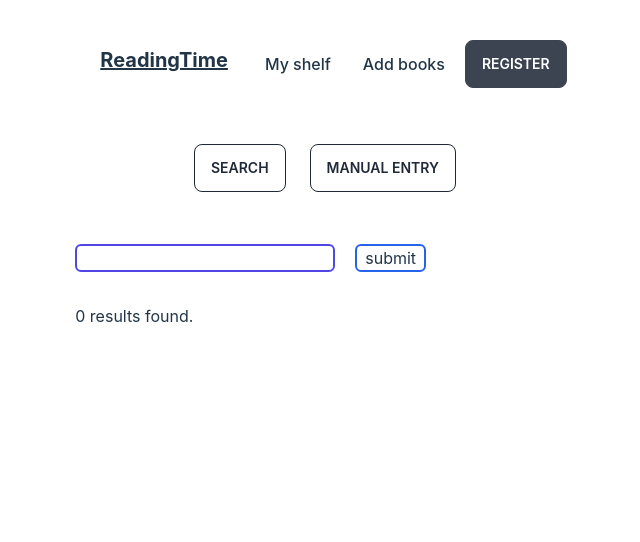
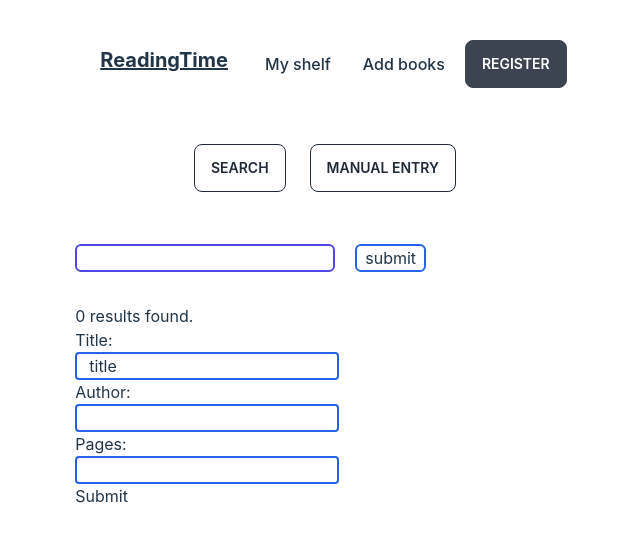
Before and after one commit to moses-codes/readingtime, a React (Vite) app: page / in a window 1280 px wide. Shown: the top 542 px of the page, without its empty margins (315-955 px from the left). Built offline with nearby package versions, Linux system fonts and the light colour scheme.

Commit message:
set up manual search

```diff
--- a/package.json
+++ b/package.json
@@ -17,7 +17,8 @@
     "node": "^19.2.0",
     "nodemon": "^2.0.20",
     "react": "^18.2.0",
-    "react-dom": "^18.2.0"
+    "react-dom": "^18.2.0",
+    "react-hook-form": "^7.41.0"
   },
   "devDependencies": {
     "@types/react": "^18.0.26",
--- a/src/App.jsx
+++ b/src/App.jsx
@@ -2,43 +2,14 @@ import { useState, useEffect } from 'react'
 import './App.css'
 import axios from './axios'
 
-import BookShelf from './components/bookShelf'
 import Navbar from './components/navbar'
+import ManualEntry from './components/ManualEntry'
+
+import Search from "./components/Search"
 
 
 function App() {
-  const [data, setData] = useState({
-    numFound: 0,
-    docs: [],
-  })
 
-  // Define a state variable called "inputValue"
-  const [inputValue, setInputValue] = useState("");
-
-  const [searchValue, setSearchValue] = useState("");
-
-  // Define a function to handle change events on the input
-  const handleChange = (e) => {
-    let input = e.target.value
-    setInputValue(() => e.target.value)
-    setSearchValue(() => input.trim().split(' ').join('+'));
-  };
-
-  async function handleSubmit(e) {
-
-    try {
-      e.preventDefault()
-      const books = await axios({
-        method: 'GET',
-        url: `${searchValue}`,
-      })
-      // console.log(books.data)
-      setData(() => books.data)
-
-    } catch (err) {
-      console.err(err)
-    }
-  }
 
   // function handleSubmit(event) {
   //   console.log('search for ' + inputValue)
@@ -60,22 +31,8 @@ function App() {
         <button class="btn btn-outline mx-3 ">Manual Entry</button>
       </div>
 
-      <form
-        onSubmit={handleSubmit}>
-        <label>
-          <input className='border-solid border-2 border-indigo-600 rounded-md pl-2 mt-3' type="text" value={inputValue} onChange={handleChange} />
-        </label>
-        <input
-          className='border-solid border-2 border-blue-600 rounded-md ml-5 px-2 ' type='submit' value='submit' />
-      </form>
-
-      <div className="card">
-        <p>
-          {data.numFound} results found.
-        </p>
-      </div>
-
-      <BookShelf bookshelf={data.docs} />
+      <Search />
+      <ManualEntry />
 
     </div>
   )
--- a/src/components/ManualEntry.jsx
+++ b/src/components/ManualEntry.jsx
@@ -1,6 +1,40 @@
 import { React, useState } from "react";
 
-export default function ManualEntry(e) {
+import { useForm } from 'react-hook-form'
+
+export default function ManualEntry() {
+
+    const { register, handleSubmit, watch, formState: { errors } } = useForm();
+    const onSubmit = data => console.log(data);
+
+    console.log(watch("example")); // watch input value by passing the name of it
+
+    return (
+        /* "handleSubmit" will validate your inputs before invoking "onSubmit" */
+        <form className="" onSubmit={handleSubmit(onSubmit)}>
+            {/* register your input into the hook by invoking the "register" function */}
+
+            <div className="block">
+                <h4>Title:</h4>
+                <input className="border-solid border-2 border-blue-600 rounded pl-3" defaultValue="title" {...register("title")} />
+            </div>
+            {/* include validation with required or other standard HTML validation rules */}
+            <div className="block">
+                <h4>Author:</h4>
+                <input className="block border-solid border-2 border-blue-600 rounded pl-3"  {...register("author", { required: true })} />
+
+                {/* errors will return when field validation fails  */}
+                {errors.exampleRequired && <span>This field is required</span>}
+            </div>
+            <div className="block">
+                <h4>Pages:</h4>
+                <input className="block border-solid border-2 border-blue-600 rounded pl-3"  {...register("numPages", { required: true })} />
+                {/* errors will return when field validation fails  */}
+                {errors.exampleRequired && <span>This field is required</span>}
+            </div>
+            <input className="block" type="submit" />
+        </form>
+    );
 
 
 }
--- /dev/null
+++ b/src/components/Search.jsx
@@ -0,0 +1,57 @@
+import { useState, useEffect } from 'react'
+import BookSearch from './bookSearch'
+
+export default function Search(e) {
+    const [data, setData] = useState({
+        numFound: 0,
+        docs: [],
+    })
+
+    // Define a state variable called "inputValue"
+    const [inputValue, setInputValue] = useState("");
+
+    const [searchValue, setSearchValue] = useState("");
+
+    // Define a function to handle change events on the input
+    const handleChange = (e) => {
+        let input = e.target.value
+        setInputValue(() => e.target.value)
+        setSearchValue(() => input.trim().split(' ').join('+'));
+    };
+
+    async function handleSubmit(e) {
+
+        try {
+            e.preventDefault()
+            const books = await axios({
+                method: 'GET',
+                url: `${searchValue}`,
+            })
+            // console.log(books.data)
+            setData(() => books.data)
+
+        } catch (err) {
+            console.err(err)
+        }
+    }
+    return (
+        <div>
+            <form
+                onSubmit={handleSubmit}>
+                <label>
+                    <input className='border-solid border-2 border-indigo-600 rounded-md pl-2 mt-3' type="text" value={inputValue} onChange={handleChange} />
+                </label>
+                <input
+                    className='border-solid border-2 border-blue-600 rounded-md ml-5 px-2 ' type='submit' value='submit' />
+            </form>
+
+            <div className="card">
+                <p>
+                    {data.numFound} results found.
+                </p>
+            </div>
+
+            <BookSearch bookshelf={data.docs} />
+        </div>
+    )
+}
--- a/src/components/bookShelf.jsx
+++ b/src/components/bookSearch.jsx
@@ -1,6 +1,6 @@
 import { React, useState } from "react";
 
-export default function bookShelf(bookshelf) {
+export default function bookSearch(bookshelf) {
 
     const searchResults = bookshelf.bookshelf
         .slice(0, 10)
```
Also changed, not shown: 1 other file (tests, documents, lock files or other folders).
